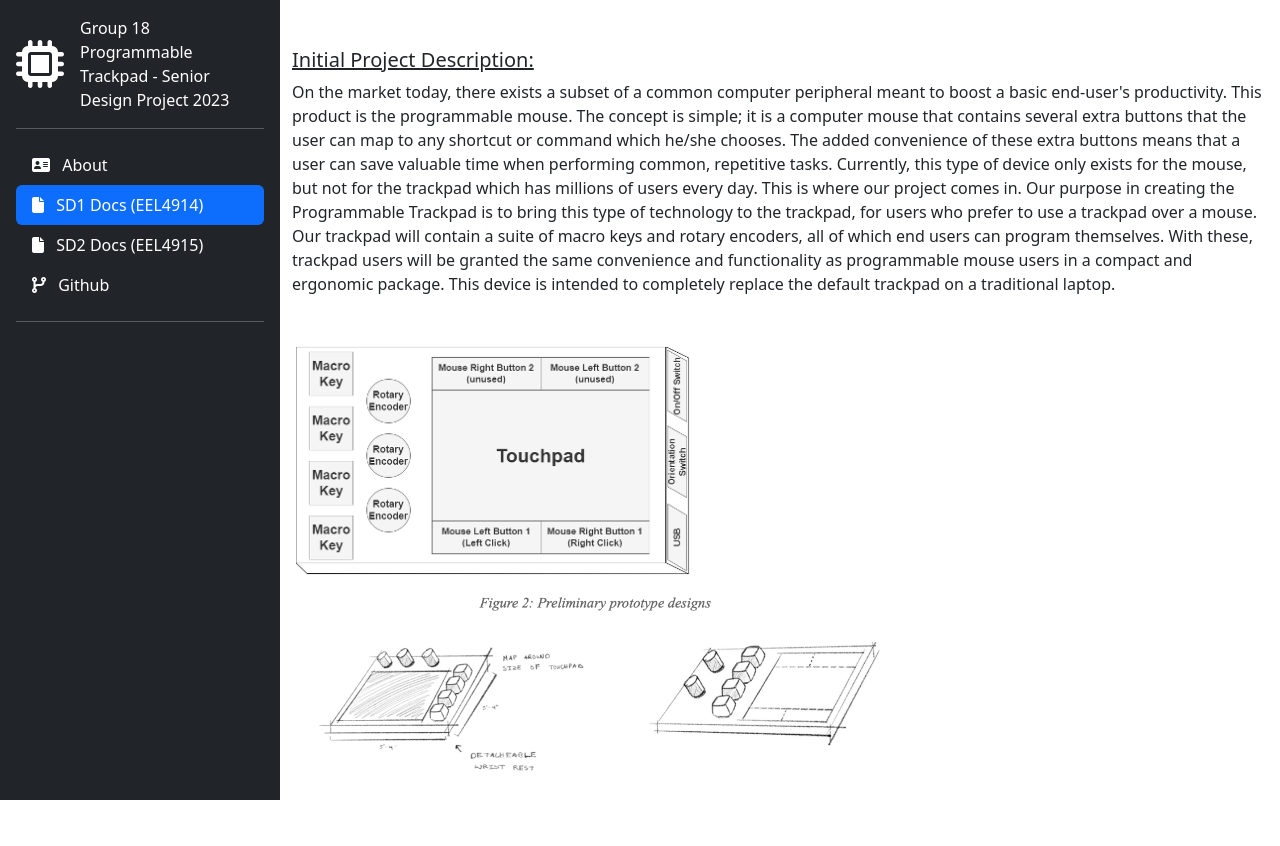
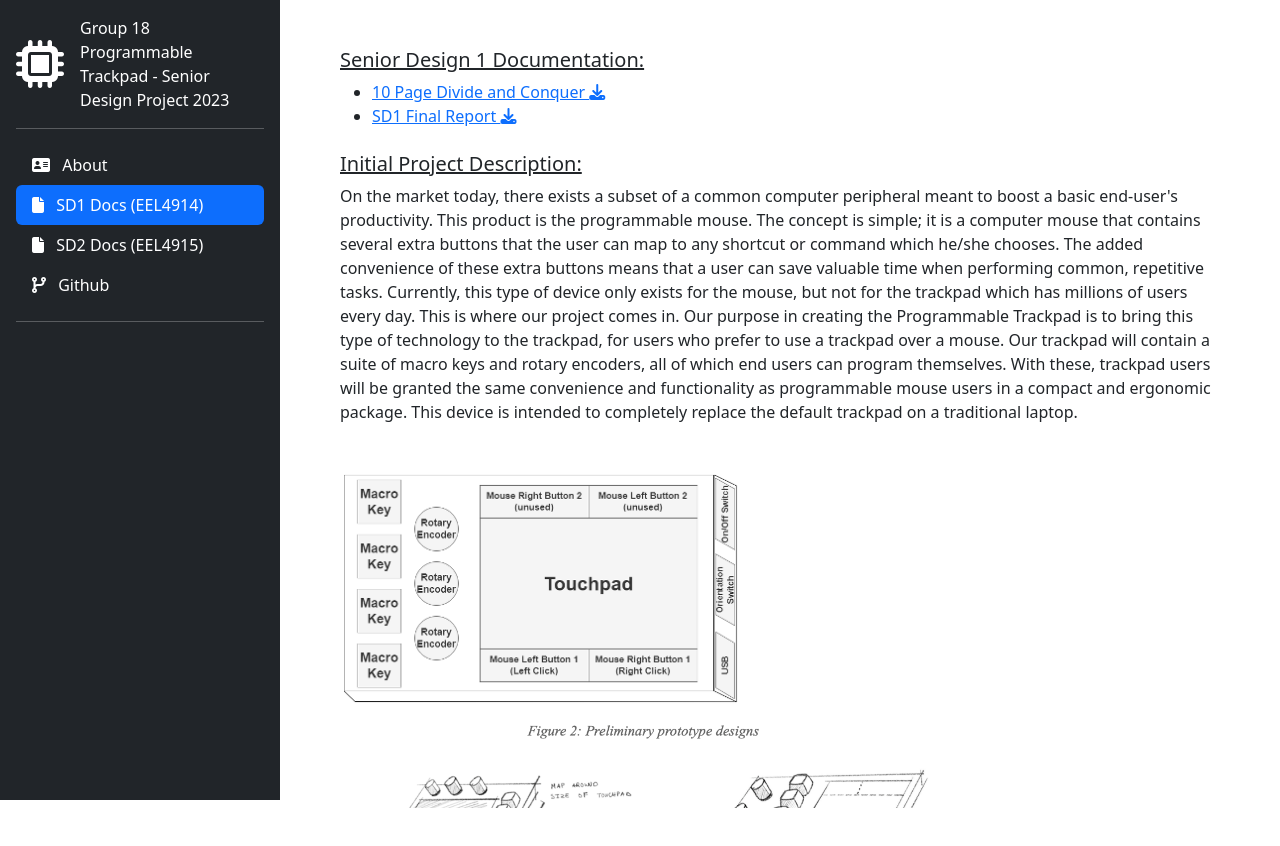
Before and after one commit to bvanderzalm/SeniorDesignAngularApp, an Angular app in the folder SeniorDesignWebsite/: page /sd1-documentation in a window 1280 px wide. Shown: the top 846 px of the page. Before the commit the page ends 808 px from the top, so only its background shows below. Built offline with nearby package versions, Linux system fonts and the light colour scheme.

Commit message:
sd1 docs styling change

```diff
--- a/SeniorDesignWebsite/src/app/views/senior-design-one/senior-design-one.component.html
+++ b/SeniorDesignWebsite/src/app/views/senior-design-one/senior-design-one.component.html
@@ -1,22 +1,5 @@
-<div style="margin-top: 3rem; max-height: 95dvh; overflow-y: scroll;">
-    <h5 style="text-decoration: underline;">Initial Project Description:</h5>
-    <p>
-        On the market today, there exists a subset of a common computer peripheral meant to boost a basic end-user's
-        productivity. This product is the programmable mouse. The concept is simple; it is a computer mouse that contains
-        several extra buttons that the user can map to any shortcut or command which he/she chooses. The added convenience
-        of these extra buttons means that a user can save valuable time when performing common, repetitive tasks. Currently,
-        this type of device only exists for the mouse, but not for the trackpad which has millions of users every day. This
-        is where our project comes in. Our purpose in creating the Programmable Trackpad is to bring this type of technology
-        to the trackpad, for users who prefer to use a trackpad over a mouse. Our trackpad will contain a suite of macro
-        keys and rotary encoders, all of which end users can program themselves. With these, trackpad users will be granted
-        the same convenience and functionality as programmable mouse users in a compact and ergonomic package. This device
-        is intended to completely replace the default trackpad on a traditional laptop.
-    </p>
-    <div style="display: flex; flex-wrap: wrap; margin-top: 3rem;">
-        <img src="../../../assets/sd1-assets/touchpad-design-diagram.png" alt="sd1-design-diagram" style="width: 400px;">
-        <img src="../../../assets/sd1-assets/sd1-design-sketch.png" alt="sd1-design-sketch" style="width: 600px;">
-    </div>
-    <h5 style="text-decoration: underline; margin-top: 3rem;">Senior Design 1 Documentation:</h5>
+<div style="margin: 3rem; max-height: 95dvh; overflow-y: scroll;">
+    <h5 style="text-decoration: underline;">Senior Design 1 Documentation:</h5>
     <ul>
         <li>
             <div style="display: flex; align-items: center;">
@@ -37,4 +20,21 @@
             </div>
         </li>
     </ul>
+    <h5 style="text-decoration: underline; margin-top: 1.5rem;">Initial Project Description:</h5>
+    <p>
+        On the market today, there exists a subset of a common computer peripheral meant to boost a basic end-user's
+        productivity. This product is the programmable mouse. The concept is simple; it is a computer mouse that contains
+        several extra buttons that the user can map to any shortcut or command which he/she chooses. The added convenience
+        of these extra buttons means that a user can save valuable time when performing common, repetitive tasks. Currently,
+        this type of device only exists for the mouse, but not for the trackpad which has millions of users every day. This
+        is where our project comes in. Our purpose in creating the Programmable Trackpad is to bring this type of technology
+        to the trackpad, for users who prefer to use a trackpad over a mouse. Our trackpad will contain a suite of macro
+        keys and rotary encoders, all of which end users can program themselves. With these, trackpad users will be granted
+        the same convenience and functionality as programmable mouse users in a compact and ergonomic package. This device
+        is intended to completely replace the default trackpad on a traditional laptop.
+    </p>
+    <div style="display: flex; flex-wrap: wrap; margin-top: 3rem;">
+        <img src="../../../assets/sd1-assets/touchpad-design-diagram.png" alt="sd1-design-diagram" style="width: 400px;">
+        <img src="../../../assets/sd1-assets/sd1-design-sketch.png" alt="sd1-design-sketch" style="width: 600px;">
+    </div>
 </div>
```
Also changed, not shown: 1 other file (tests, documents, lock files or other folders).
